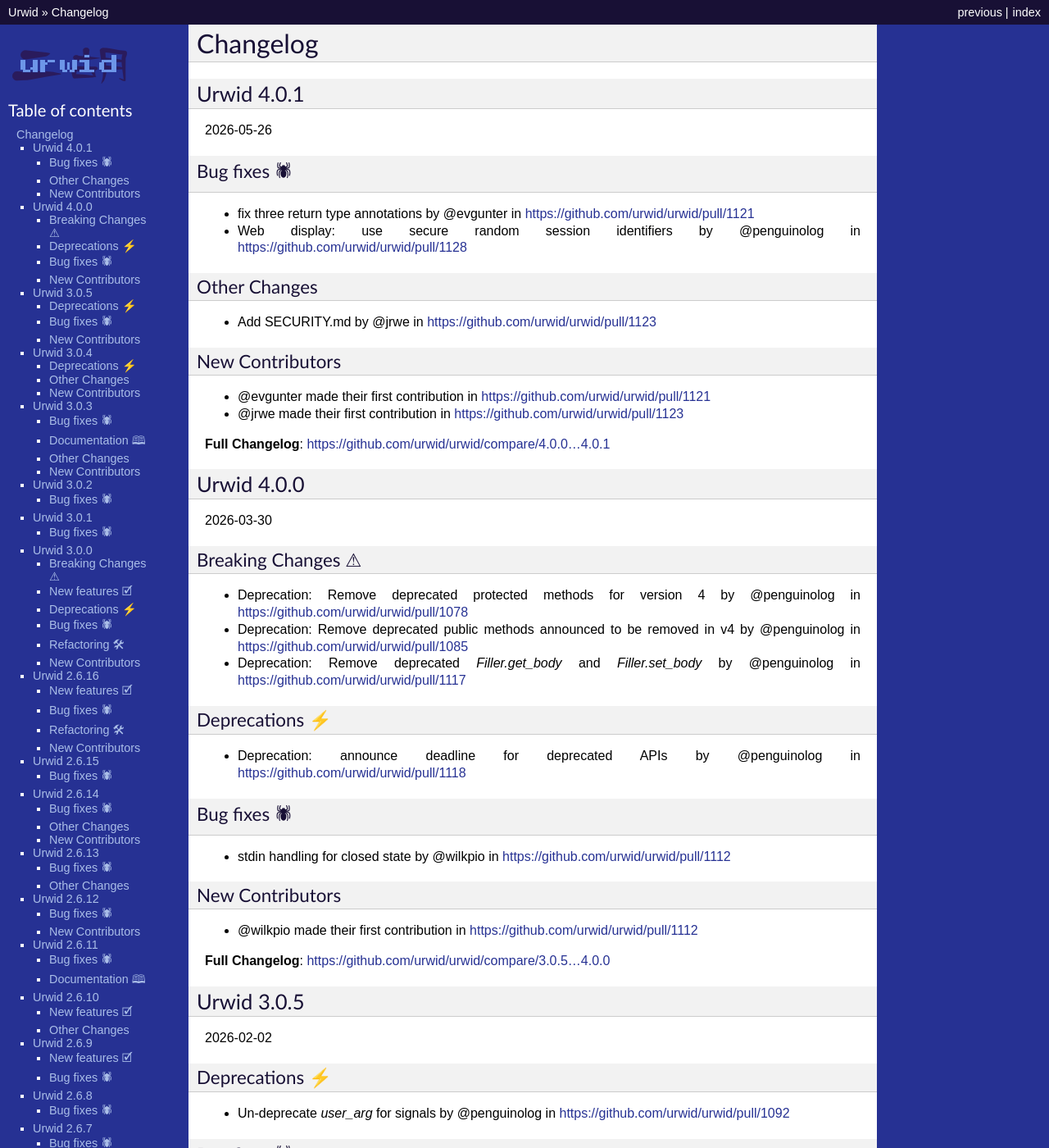
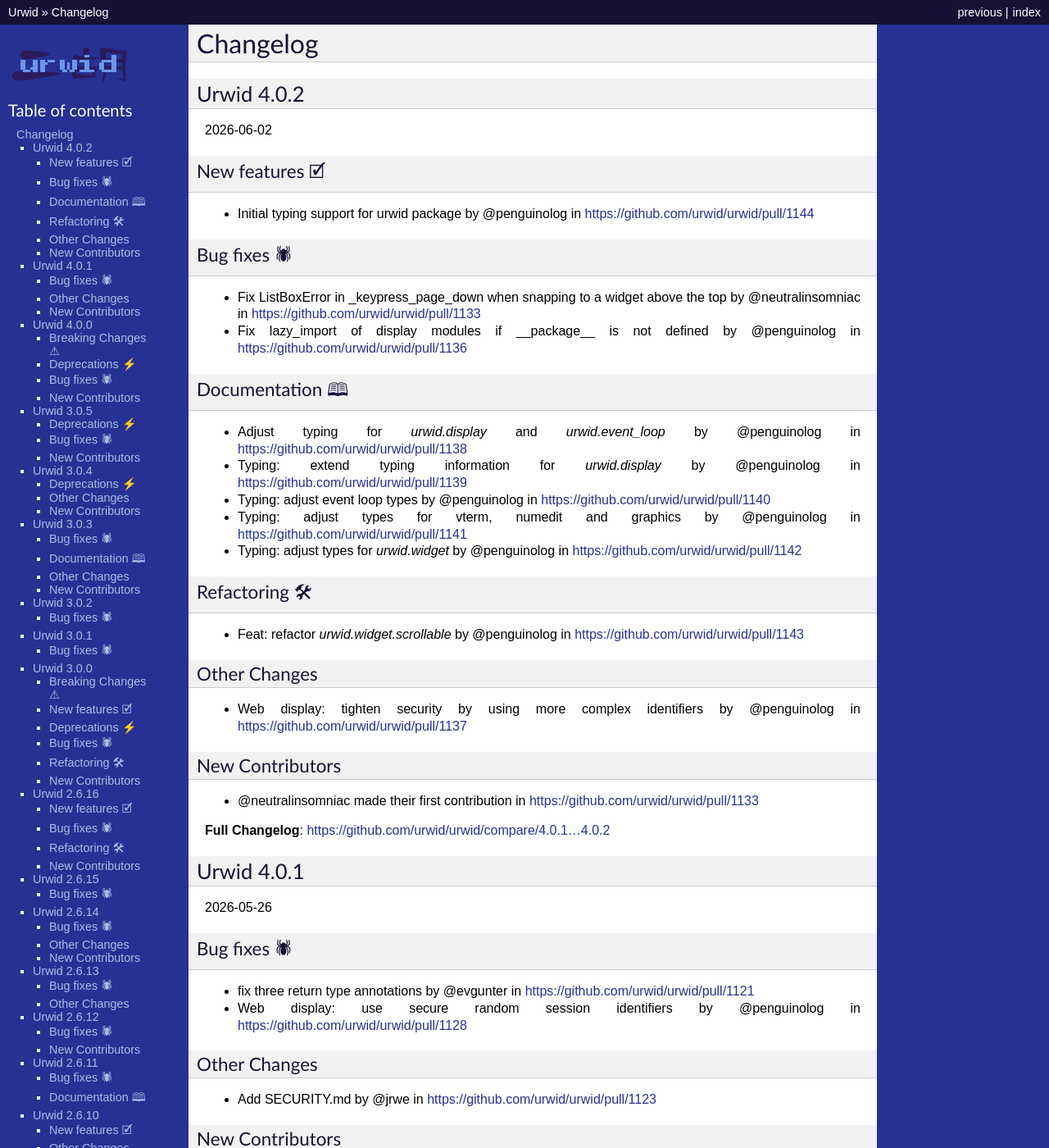
Before and after one commit to urwid/urwid, a Sphinx documentation site: the page built from docs/changelog.rst, in a window 1280 px wide and 1400 px high. Shown: the whole window at 82% size. Built offline with Sphinx 7.4.7, drawn with Linux system fonts in a browser that asks for light colours.

Commit message:
Prepare release notes for 4.0.2 (#1145)

```diff
--- a/docs/changelog.rst
+++ b/docs/changelog.rst
@@ -1,6 +1,38 @@
 
 Changelog
 ---------
+
+Urwid 4.0.2
+===========
+
+2026-06-02
+
+New features 🗹
++++++++++++++++
+* Initial typing support for urwid package by @penguinolog in https://github.com/urwid/urwid/pull/1144
+Bug fixes 🕷
+++++++++++++
+* Fix ListBoxError in _keypress_page_down when snapping to a widget above the top by @neutralinsomniac in https://github.com/urwid/urwid/pull/1133
+* Fix lazy_import of display modules if __package__ is not defined by @penguinolog in https://github.com/urwid/urwid/pull/1136
+Documentation 🕮
+++++++++++++++++
+* Adjust typing for `urwid.display` and `urwid.event_loop` by @penguinolog in https://github.com/urwid/urwid/pull/1138
+* Typing: extend typing information for `urwid.display` by @penguinolog in https://github.com/urwid/urwid/pull/1139
+* Typing: adjust event loop types by @penguinolog in https://github.com/urwid/urwid/pull/1140
+* Typing: adjust types for vterm, numedit and graphics by @penguinolog in https://github.com/urwid/urwid/pull/1141
+* Typing: adjust types for `urwid.widget` by @penguinolog in https://github.com/urwid/urwid/pull/1142
+Refactoring 🛠
+++++++++++++++
+* Feat: refactor `urwid.widget.scrollable` by @penguinolog in https://github.com/urwid/urwid/pull/1143
+Other Changes
++++++++++++++
+* Web display: tighten security by using more complex identifiers by @penguinolog in https://github.com/urwid/urwid/pull/1137
+
+New Contributors
+++++++++++++++++
+* @neutralinsomniac made their first contribution in https://github.com/urwid/urwid/pull/1133
+
+**Full Changelog**: https://github.com/urwid/urwid/compare/4.0.1...4.0.2
 
 Urwid 4.0.1
 ===========
```
